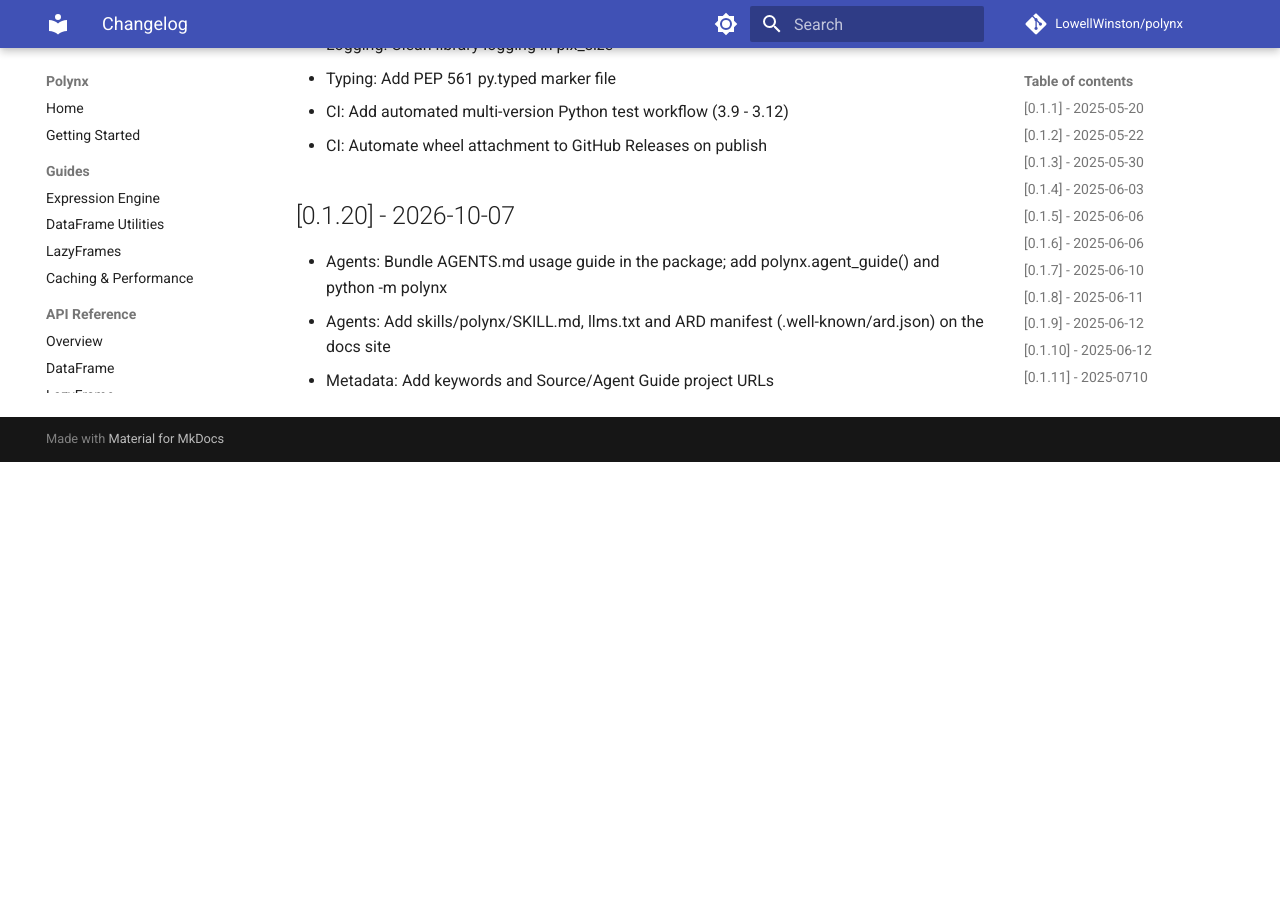
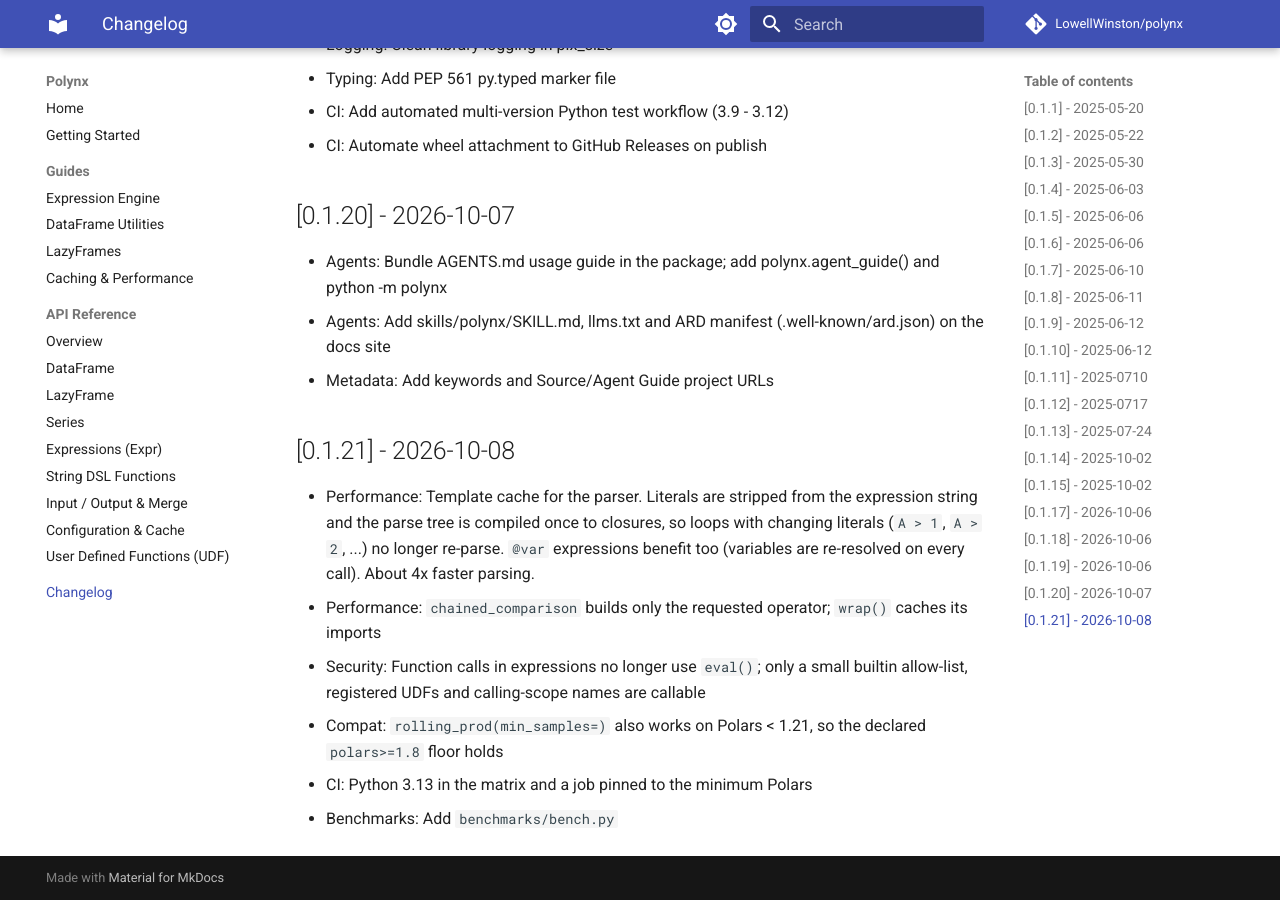
Before and after one commit to LowellWinston/polynx, an MkDocs documentation site: the page built from docs/changelog.md, in a window 1280 px wide and 900 px high, scrolled down 3182 px. Built offline with MkDocs 1.6.1 and Material for MkDocs 9.7.7, drawn with Linux system fonts in a browser that asks for light colours; comment, search, counter and statistics services are not loaded; before the commit the page ends 3644 px from its top, so only the background shows below that.

Commit message:
Release: Bump version to 0.1.21
Co-Authored-By: Claude Sonnet 5.5 <noreply@anthropic.com>

```diff
--- a/docs/changelog.md
+++ b/docs/changelog.md
@@ -87,3 +87,11 @@
 - Agents: Bundle AGENTS.md usage guide in the package; add polynx.agent_guide() and python -m polynx
 - Agents: Add skills/polynx/SKILL.md, llms.txt and ARD manifest (.well-known/ard.json) on the docs site
 - Metadata: Add keywords and Source/Agent Guide project URLs
+
+## [0.1.21] - 2026-10-08
+- Performance: Template cache for the parser. Literals are stripped from the expression string and the parse tree is compiled once to closures, so loops with changing literals (`A > 1`, `A > 2`, ...) no longer re-parse. `@var` expressions benefit too (variables are re-resolved on every call). About 4x faster parsing.
+- Performance: `chained_comparison` builds only the requested operator; `wrap()` caches its imports
+- Security: Function calls in expressions no longer use `eval()`; only a small builtin allow-list, registered UDFs and calling-scope names are callable
+- Compat: `rolling_prod(min_samples=)` also works on Polars < 1.21, so the declared `polars>=1.8` floor holds
+- CI: Python 3.13 in the matrix and a job pinned to the minimum Polars
+- Benchmarks: Add `benchmarks/bench.py`
--- a/pyproject.toml
+++ b/pyproject.toml
@@ -1,6 +1,6 @@
 [project]
 name = "polynx"
-version = "0.1.20"
+version = "0.1.21"
 description = "String-powered Polars expression engine with extended DataFrame utilities"
 authors = [
   { name="Lowell Winston", email="lowell.j.winston@gmail.com" }
--- a/setup.py
+++ b/setup.py
@@ -2,7 +2,7 @@ from setuptools import setup, find_packages
 
 setup(
     name="polynx",
-    version="0.1.20",
+    version="0.1.21",
     package_dir={"": "src"},
     packages=find_packages(where="src"),
     package_data={"polynx": ["py.typed", "AGENTS.md"]},
--- a/src/polynx/__init__.py
+++ b/src/polynx/__init__.py
@@ -1,4 +1,4 @@
-__version__ = "0.1.20"
+__version__ = "0.1.21"
 from . import core
 from .utils import plx_frame_patch, plx_expr_patch, DataFrame, LazyFrame, Series, Expr, plx_merge as merge
 from . import io
```
Also changed, not shown: CHANGELOG.md (+1 -1 lines).
